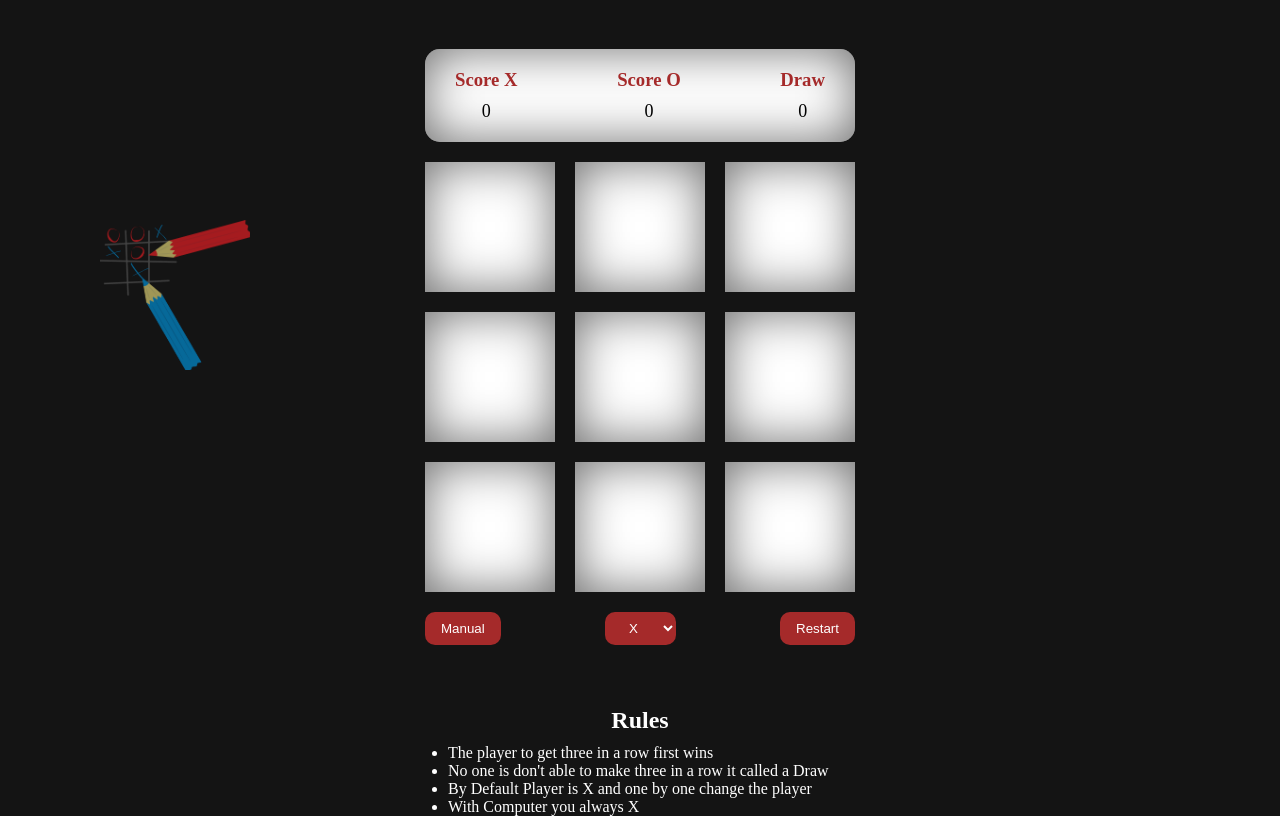
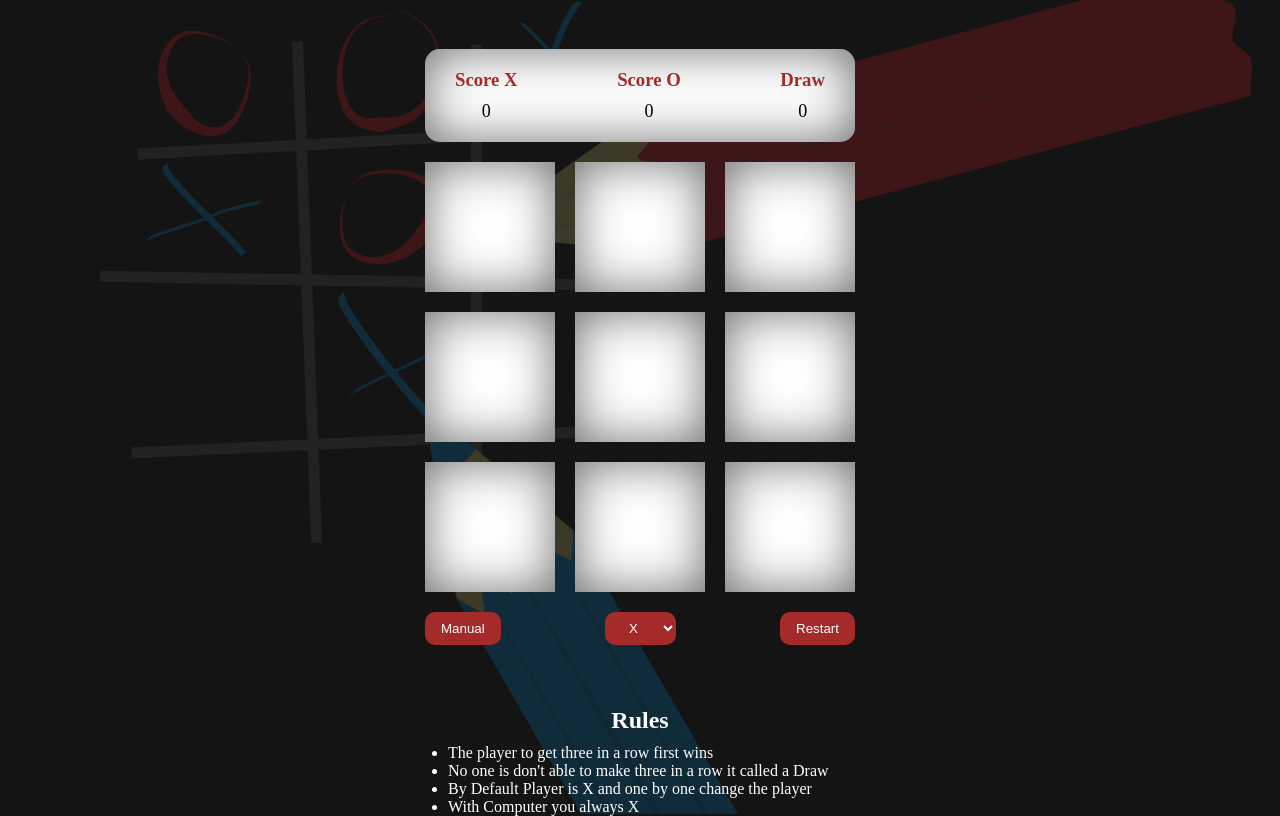
Before and after one commit to HiraniHit/Tic-Tac-Toe-game-in-JS, a plain HTML site: page index.html in a window 1280 px wide. Shown: the part 100-916 px from the top of the page. Drawn offline with Linux system fonts and the light colour scheme.

Commit message:
back-img set

```diff
--- a/index.css
+++ b/index.css
@@ -31,13 +31,14 @@ body {
 }
 .sub-img {
     position: absolute;
-    height: 300px;
-    width: 300px;
-    top: 40%;
+    width: 90%;
+    height: 850px;
+    top: 4rem;
     left: 100px;
     background-image: url("./img/tic-tac-toe-1674071_1280.png");
     background-size: cover;
-    opacity: 0.7;
+    opacity: 0.2;
+    z-index: -1;
 }
 ::selection {
     background-color: black;
@@ -50,9 +51,9 @@ body {
     justify-content: center;
     align-items: center;
 }
-.main {
+/* .main {
     background-color: rgb(20, 20, 20);
-}
+} */
 .latter-img {
     margin-bottom: -10px;
     margin: 0 -5px -9px -7px;
--- a/index.js
+++ b/index.js
@@ -2,9 +2,6 @@ setTimeout(()=>{
     document.querySelector(".loading").classList.add("hide")
     document.querySelector(".home-page").classList.remove("hide")
 },2000)
-
-
-
 
 let array = Array(9);
 let game = document.querySelector(".main");
--- a/responsive.css
+++ b/responsive.css
@@ -1,9 +1,3 @@
-@media (max-width: 1300px) {
-    .sub-img {
-        width: 150px;
-        height: 150px;
-    }
-}
 
 @media (max-width: 1024px) {
     .rules {
```
